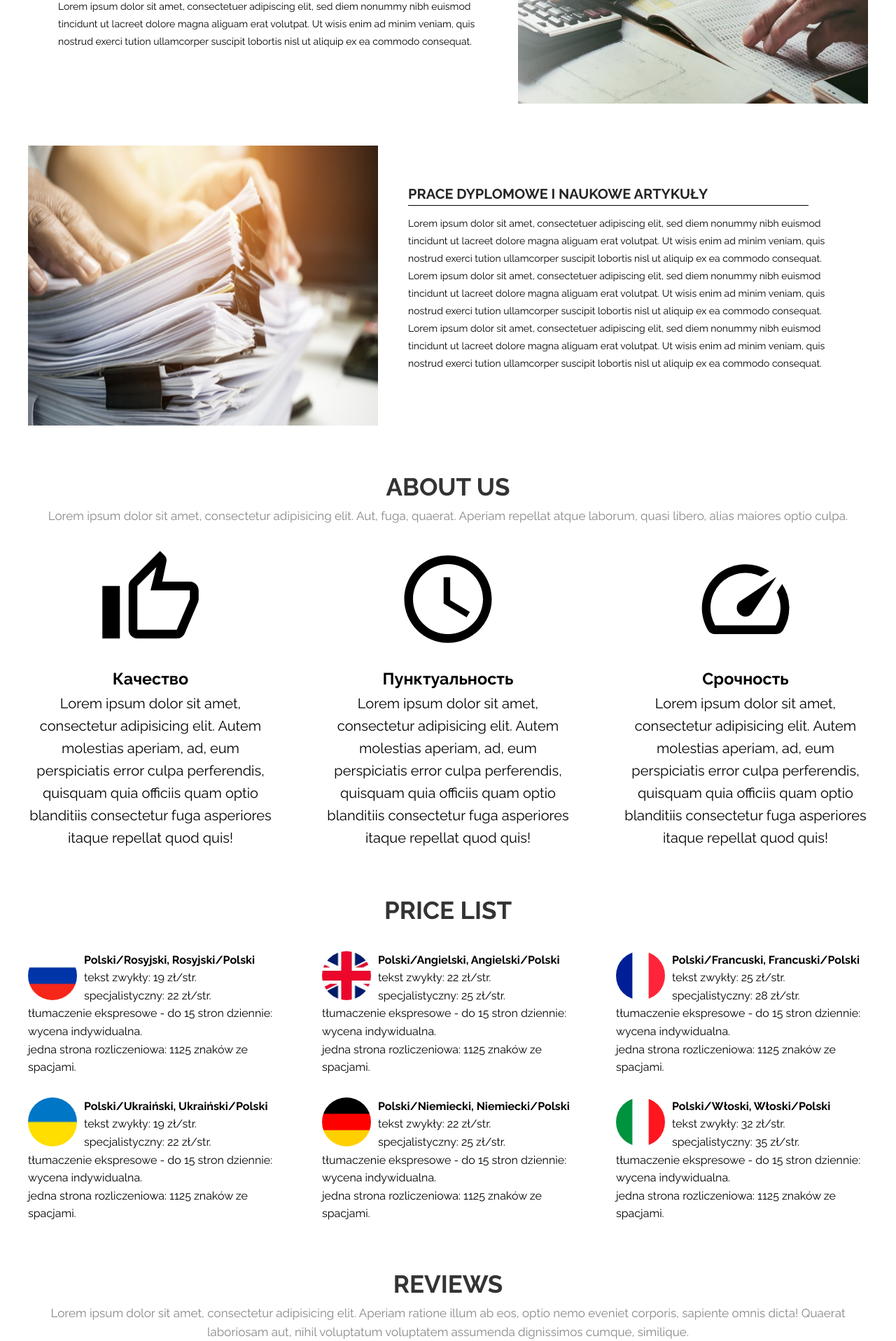
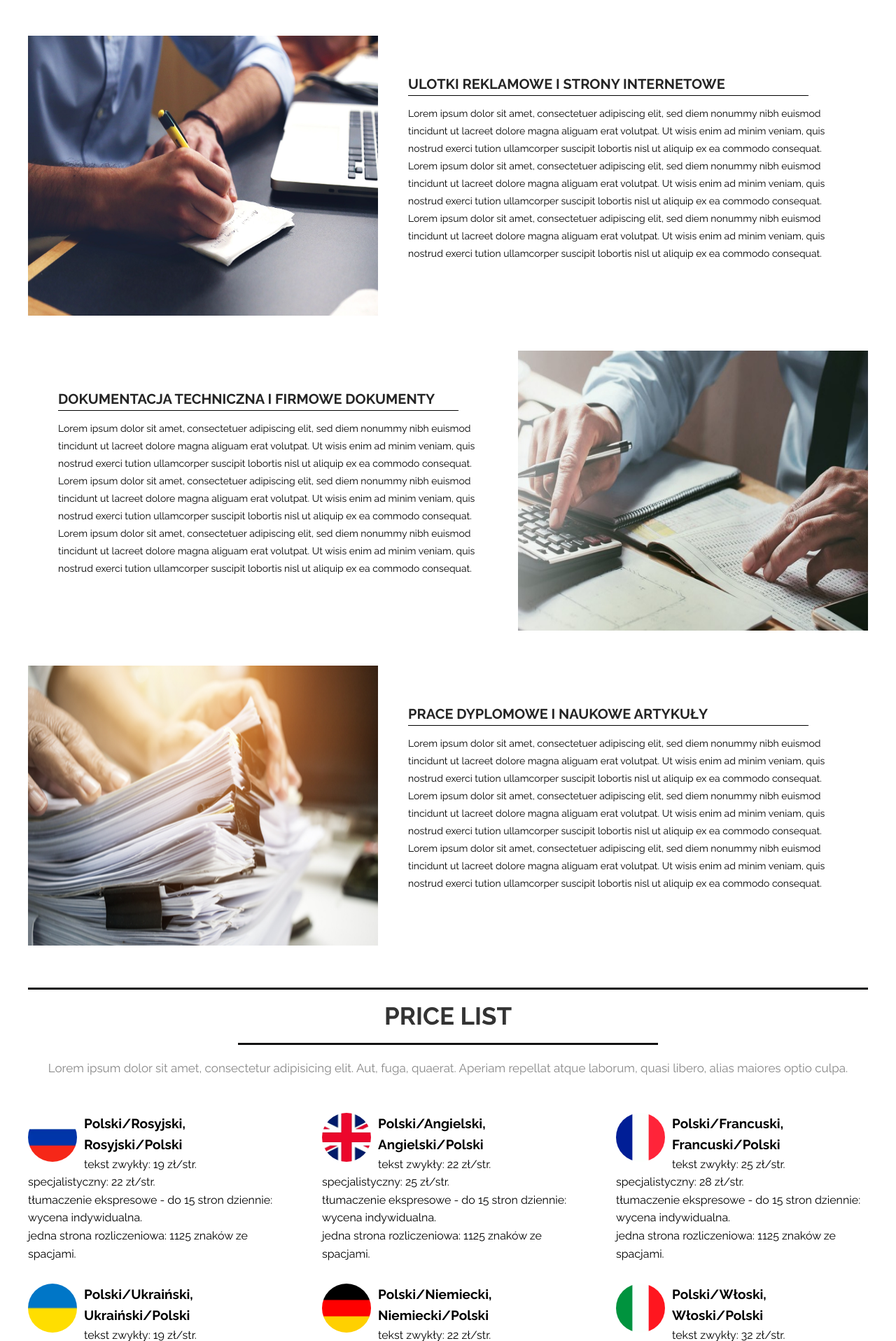
Before and after one commit to Balimbo/PanTlumacz, a PHP site: page / in a window 1280 px wide. Shown: the part 2502-4418 px from the top of the page at 70% size. Run offline with PHP 8.4, Linux system fonts and the light colour scheme.

Commit message:
еще немного адаптации :)

```diff
--- a/css/styles.css
+++ b/css/styles.css
@@ -2,7 +2,6 @@
 {
     margin:0;
     padding:0;
-    /*overflow: hidden;*/
 }
 
 body
@@ -15,7 +14,8 @@ body
 
 *,
 *:before,
-*:after {
+*:after
+{
     box-sizing: border-box;
 }
 
@@ -25,12 +25,14 @@ a
     color: #fff;
 }
 
-.hidden__elements {
+.hidden__elements
+{
     display: none; /*скрыл какие-то ссылки после футера*/
 }
 
 /*Container*/
-.container {
+.container
+{
     width: 100%;
     max-width: 1200px;
     margin: 0 auto;
@@ -46,14 +48,15 @@ header
     background-size: cover;
     position:relative;
 }
-header:after {
-  content: '';
+header:after
+{
+  content: "";
   position: absolute;
   top: 0;
   left: 0;
   right: 0;
   bottom: 0;
-  background: rgba(0,0,0,.7);
+  background: rgba(0,0,0,.6);
   z-index: 1;
 }
 
@@ -85,12 +88,89 @@ header:after {
     display:flex;
     font-size:18px;
     text-transform: uppercase;
-    margin-right: 25px;
+    margin-right: 40px;
 }
 
 .header_nav_link
 {
     margin-left: 15px;
+}
+
+.nav-toggle
+{
+    width: 30px;
+    padding: 10px 0;
+    display: none;
+
+    border: 0;
+    background: none;
+    cursor: pointer;
+
+    position: absolute;
+    top: 6%;
+    right: 5%;
+    z-index: 2;
+}
+
+.nav-toggle_item
+{
+    display: block;
+    width: 100%;
+    height: 3px;
+
+    background-color: #fff;
+
+    position: absolute;
+    top: 0;
+    right: 0;
+    bottom: 0;
+    left: 0;
+    margin: auto;
+
+    transition: background .2s linear;
+}
+
+.nav-toggle.active .nav-toggle_item
+{
+    background: none;
+}
+
+.nav-toggle_item:before,
+.nav-toggle_item:after
+{
+    content: "";
+    width: 100%;
+    height: 3px;
+
+    background-color: #fff;
+
+    position: absolute;
+    left: 0;
+    z-index: 1;
+
+    transition: transform .2s linear;
+}
+
+.nav-toggle_item:before
+{
+    top: -8px;
+}
+
+.nav-toggle_item:after
+{
+    bottom: -8px;
+}
+
+.nav-toggle.active .nav-toggle_item:before
+{
+    transform-origin: left top;
+    transform: rotate(45deg) translate3d(0px, -3px, 0)
+}
+
+.nav-toggle.active .nav-toggle_item:after
+{
+    transform-origin: left bottom;
+    transform: rotate(-45deg) translate3d(0px, 3px, 0);
 }
 
 /*Title*/
@@ -113,14 +193,23 @@ header:after {
     font-size:90px;
     font-weight: bold;
     text-shadow: 1px 1px 2px black;
-    /*text-transform: uppercase;*/
 }
 
-.header_subtext
+.header_text:after
 {
+    display: block;
+    content: "";
+    height: 3px;
+    width: 40%;
+    margin:20px auto 10px;
+    background-color: #FFFFFF;
+}
+/*.header_subtext
+{
+    margin-top:10px;
     font-size: 21px;
     color: #888;
-}
+}*/
 
 .main_button
 {
@@ -132,77 +221,112 @@ header:after {
     font-size:24px;
     font-weight: bold;
     text-transform: uppercase;
-    top:50px;
+    top:40px;
 }
 
 /*Languages*/
-.section {
+.section
+{
     color: black;
     margin-bottom: 60px;
 }
 
-.section:first-of-type {
+.section:first-of-type
+{
     margin-top: 60px;
 }
 
-.section__header {
+.section__header
+{
     text-align: center;
     margin-bottom: 20px;
 }
 
-.section__noText {
+.section__noText
+{
     text-align: center;
     margin-bottom: 0px;
 }
 
-.section__title {
+.section__title
+{
     font-size: 35px;
     font-weight: 700;
     color: #333;
     text-transform: uppercase;
 }
 
-.section__text {
+.section__title:before
+{
+    display: block;
+    content: "";
+    height: 3px;
+    width: 100%;
+    margin:0px auto 10px;
+    background-color: #121111;
+}
+
+.section__title:after
+{
+    display: block;
+    content: "";
+    height: 3px;
+    width: 50%;
+    margin:10px auto 20px;
+    background-color: #121111;
+}
+
+.section__text
+{
     font-size: 17px;
     color: #888;
+    margin-bottom: 20px;
 }
 
 
 
 /*Capability blocks*/
-.can {
+.can
+{
   width: 100%;
   display: flex;
   flex-direction: row;
   margin-top:50px;
 }
-.can__photo1 {
+.can__photo1
+{
   width: 500px;
   height: 400px;
   display: block;
 }
 
-.can__right {
+.can__right
+{
   display: flex;
   flex-direction: column;
 }
-.can__title {
+
+.can__title
+{
   color: #252525;
   font-size: 20px;
   font-weight: 700;
   text-transform: uppercase;
   display: block;
   padding: 53px 0 13px 43px;
+}
 
-}
-.can__title:after {
+.can__title:after
+{
   display: flex;
   content: "";
   height: 1px;
   width: 87%;
   background-color: rgb(0, 0, 0);
 }
-.can__text {
+
+.can__text
+{
 color: #000;
 font-size: 14px;
 font-weight: 400;
@@ -211,7 +335,6 @@ display: flex;
 flex-wrap: wrap;
 padding: 0 43px;
 }
-
 
 /*Price list*/
 .main_price_block
@@ -223,13 +346,13 @@ padding: 0 43px;
 }
 .price_block
 {
-    position:relative;
     width:30%;
     height:auto;
-    margin-top: 30px;;
+    margin-top: 30px;
 }
 .price_block_image img
 {
+    position: relative;
     float:left;
     height:70px;
     width:70px;
@@ -242,25 +365,27 @@ padding: 0 43px;
 {
     font-size:16px;
 }
+.price_block_title
+{
+    font-size: 19px;
+}
 
-@media (max-width: 1185px)
+@media (max-width: 1195px)
 {
     /*header*/
     .header_nav_link
     {
-        margin-left:10px;
+        margin-left:15px;
     }
 
     .header_nav
     {
-        font-size:15px;
+        margin-right:25px;
     }
 
     .header_logo
     {
-        font-size: 25px;
-        margin-left:15px;
-
+        margin-left:20px;
     }
 
     .header_text
@@ -285,6 +410,12 @@ padding: 0 43px;
         width: 400px;
         height: 350px;
     }
+    /*Price List*/
+    .main_price_block
+    {
+        padding: 0 0 0 20px;
+    }
+
 }
 
 @media (max-width: 1055px)
@@ -292,85 +423,106 @@ padding: 0 43px;
     /*header*/
     .header_nav_link
     {
-        margin-left:8px;
+        margin-left:10px;
     }
 
     .header_nav
     {
-        font-size:13px;
-        margin-right:15px;
+        font-size:15px;
+        margin-right:20px;
     }
 
-    .header_logo
-    {
-        font-size: 20px;
-        margin-left:20px;
-    }
 
     .header_text
     {
         font-size:80px;
     }
 
-    .main_button
-    {
-        font-size:20px;
-    }
-
     /*what we can*/
-    .section__title
-    {
-        font-size:30px;
-    }
     .section__text
     {
         font-size:14px;
     }
     .can__title
     {
-        font-size:14px;
+        font-size:15px;
         padding:20px 0 13px 43px;
     }
 
     .can__text
     {
-        font-size: 11px;
+        font-size: 13px;
     }
 
     .can__photo1
     {
-        width: 360px;
-        height: 290px;
+        width: 380px;
+        height: 310px;
     }
 }
 
 @media (max-width: 930px)
 {
     /*header*/
-    .header_nav_link
-    {
-        margin-left:5px;
-    }
 
     .header_nav
     {
         display: none;
+        /*display: block;*/
+        text-align: right;
+        width: 30%;
+        font-size:18px;
+        position: absolute;
+        top: 80%;
+        left: 70%;
+       background:none;
     }
+
+    .header_nav_link
+    {
+       display: block;
+       margin:0;
+       padding:8px 20px;
+    }
+
+    .nav-toggle
+    {
+        display: block;
+    }
+
 
     .header_text
     {
         font-size:70px;
     }
 
-    .header_logo
-    {
-        margin-left:13px;
-    }
-
     /*what we can*/
     .can__photo1
     {
         display: none;
+    }
+     .can__title
+    {
+        font-size:17px;
+    }
+    .can__text
+    {
+        font-size: 15px;
+    }
+    .can
+    {
+        margin-top:10px;
+    }
+
+     /*Price List*/
+    .main_price_block
+    {
+        padding: 0 0 0 10px;
+    }
+    .price_block
+    {
+        width:50%;
+        padding-left:20px;
     }
 
 }
@@ -380,6 +532,7 @@ padding: 0 43px;
     /*header*/
     .header_logo
     {
+        font-size:25px;
         margin-left:10px;
     }
 
@@ -390,17 +543,34 @@ padding: 0 43px;
 
     .main_button
     {
-        font-size:13px;
+        font-size:20px;
     }
+
     /*what we can*/
     .can__title
     {
-        font-size:11px;
+        font-size:15px;
+    }
+    .can__text
+    {
+        font-size:13px;
     }
 
     .section__text
     {
         font-size:15px;
+    }
+
+    /*Price List*/
+    .main_price_block
+    {
+        padding: 0 0 0 0;
+    }
+    .price_block
+    {
+        width:100%;
+        padding:0 20px 0 20px;
+        margin-top:20px;
     }
 }
 
@@ -410,6 +580,12 @@ padding: 0 43px;
     .header_text
     {
         font-size:40px;
+    }
+
+    .header_logo
+    {
+        font-size:20px;
+        margin-left:10px;
     }
 
     .main_button
@@ -447,7 +623,7 @@ padding: 0 43px;
 
     .header_logo
     {
-        font-size: 17px;
+        font-size: 20px;
     }
 
     .main_button
@@ -467,6 +643,6 @@ padding: 0 43px;
 
     .can__text
     {
-        font-size: 13px;
+        font-size: 14px;
     }
 }
--- a/index.php
+++ b/index.php
@@ -23,16 +23,13 @@
                         <a href="#">Languages</a>
                     </div>
                     <div class="header_nav_link">
-                        <a href="#">What we can?</a>
-                    </div>
-                    <div class="header_nav_link">
                         <a href="#">About us</a>
                     </div>
                     <div class="header_nav_link">
-                        <a href="#">Price list</a>
+                        <a href="#">What we can? </a>
                     </div>
                     <div class="header_nav_link">
-                        <a href="#">Application</a>
+                        <a href="#">Price list</a>
                     </div>
                     <div class="header_nav_link">
                         <a href="#">Comments</a>
@@ -40,8 +37,12 @@
                 </nav>
             </div>
 
+            <button class="nav-toggle active" type="button">
+                <span class="nav-toggle_item"></span>
+            </button>
             <div class="header_title">
                 <h1 class="header_text">Biuro Tłumaczeń</h1>
+                <!-- <div class="header_subtext">Lorem ipsum dolor sit amet, consectetur adipisicing.</div> -->
                 <a class="main_button" href="#">Make a request</a>
 
             </div>
@@ -133,90 +134,6 @@
         </div>
     </section>
 
-    <!--What we can?-->
-
-   <section class="section">
-         <div class="container">
-            <div class="section__noText">
-            <h2 class="section__title">What we can?</h2>
-                    <div class="section__text">
-                        <p>Lorem ipsum dolor sit amet, consectetur adipisicing elit. Labore architecto, cum sed. Nemo veritatis at ipsam recusandae, autem nesciunt quasi atque enim perferendis alias, mollitia vel qui, voluptatum non sunt.</p>
-                    </div>
-                </div>
-     <div class="can">
-         <img class="can__photo1" src="images/about.png" alt="">
-          <div class="can__right">
-            <div class="can__title">
-              Ulotki reklamowe i strony internetowe
-            </div>
-            <div class="can__text">
-              Lorem ipsum dolor sit amet, consectetuer adipiscing elit, sed diem nonummy nibh
-   euismod tincidunt ut lacreet dolore magna aliguam erat volutpat. Ut wisis enim
-   ad minim veniam, quis nostrud exerci tution ullamcorper suscipit lobortis nisl
-   ut aliquip ex ea commodo consequat. Lorem ipsum dolor sit amet, consectetuer adipiscing elit, sed diem nonummy nibh
-   euismod tincidunt ut lacreet dolore magna aliguam erat volutpat. Ut wisis enim
-   ad minim veniam, quis nostrud exerci tution ullamcorper suscipit lobortis nisl
-   ut aliquip ex ea commodo consequat. Lorem ipsum dolor sit amet, consectetuer adipiscing elit, sed diem nonummy nibh
-   euismod tincidunt ut lacreet dolore magna aliguam erat volutpat. Ut wisis enim
-   ad minim veniam, quis nostrud exerci tution ullamcorper suscipit lobortis nisl
-   ut aliquip ex ea commodo consequat.
-            </div>
-          </div>
-     </div>
- </div>
-    </section>
-
-     <section class="section">
-         <div class="container">
-     <div class="can">
-
-          <div class="can__right">
-            <div class="can__title">
-              Dokumentacja techniczna i firmowe dokumenty
-            </div>
-            <div class="can__text">
-              Lorem ipsum dolor sit amet, consectetuer adipiscing elit, sed diem nonummy nibh
-   euismod tincidunt ut lacreet dolore magna aliguam erat volutpat. Ut wisis enim
-   ad minim veniam, quis nostrud exerci tution ullamcorper suscipit lobortis nisl
-   ut aliquip ex ea commodo consequat. Lorem ipsum dolor sit amet, consectetuer adipiscing elit, sed diem nonummy nibh
-   euismod tincidunt ut lacreet dolore magna aliguam erat volutpat. Ut wisis enim
-   ad minim veniam, quis nostrud exerci tution ullamcorper suscipit lobortis nisl
-   ut aliquip ex ea commodo consequat. Lorem ipsum dolor sit amet, consectetuer adipiscing elit, sed diem nonummy nibh
-   euismod tincidunt ut lacreet dolore magna aliguam erat volutpat. Ut wisis enim
-   ad minim veniam, quis nostrud exerci tution ullamcorper suscipit lobortis nisl
-   ut aliquip ex ea commodo consequat.
-            </div>
-          </div>
-           <img class="can__photo1" src="images/can2.jpg" alt="">
-     </div>
- </div>
-    </section>
-
-     <section class="section">
-         <div class="container">
-     <div class="can">
-         <img class="can__photo1" src="images/can3.png" alt="">
-          <div class="can__right">
-            <div class="can__title">
-              Prace dyplomowe i naukowe artykuły
-            </div>
-            <div class="can__text">
-              Lorem ipsum dolor sit amet, consectetuer adipiscing elit, sed diem nonummy nibh
-   euismod tincidunt ut lacreet dolore magna aliguam erat volutpat. Ut wisis enim
-   ad minim veniam, quis nostrud exerci tution ullamcorper suscipit lobortis nisl
-   ut aliquip ex ea commodo consequat. Lorem ipsum dolor sit amet, consectetuer adipiscing elit, sed diem nonummy nibh
-   euismod tincidunt ut lacreet dolore magna aliguam erat volutpat. Ut wisis enim
-   ad minim veniam, quis nostrud exerci tution ullamcorper suscipit lobortis nisl
-   ut aliquip ex ea commodo consequat. Lorem ipsum dolor sit amet, consectetuer adipiscing elit, sed diem nonummy nibh
-   euismod tincidunt ut lacreet dolore magna aliguam erat volutpat. Ut wisis enim
-   ad minim veniam, quis nostrud exerci tution ullamcorper suscipit lobortis nisl
-   ut aliquip ex ea commodo consequat.
-            </div>
-          </div>
-     </div>
- </div>
-    </section>
-
 <!-- About us -->
 
 <section class="section">
@@ -278,6 +195,86 @@
         </div>
 </section>
 
+    <!--What we can?-->
+
+    <section class="section">
+         <div class="container">
+            <div class="section__noText">
+            <h2 class="section__title">What we can?</h2>
+                    <div class="section__text">
+                        <p>Lorem ipsum dolor sit amet, consectetur adipisicing elit. Labore architecto, cum sed. Nemo veritatis at ipsam recusandae, autem nesciunt quasi atque enim perferendis alias, mollitia vel qui, voluptatum non sunt.</p>
+                    </div>
+                </div>
+     <div class="can">
+         <img class="can__photo1" src="images/about.png" alt="">
+          <div class="can__right">
+            <div class="can__title">
+              Ulotki reklamowe i strony internetowe
+            </div>
+            <div class="can__text">
+              Lorem ipsum dolor sit amet, consectetuer adipiscing elit, sed diem nonummy nibh
+   euismod tincidunt ut lacreet dolore magna aliguam erat volutpat. Ut wisis enim
+   ad minim veniam, quis nostrud exerci tution ullamcorper suscipit lobortis nisl
+   ut aliquip ex ea commodo consequat. Lorem ipsum dolor sit amet, consectetuer adipiscing elit, sed diem nonummy nibh
+   euismod tincidunt ut lacreet dolore magna aliguam erat volutpat. Ut wisis enim
+   ad minim veniam, quis nostrud exerci tution ullamcorper suscipit lobortis nisl
+   ut aliquip ex ea commodo consequat. Lorem ipsum dolor sit amet, consectetuer adipiscing elit, sed diem nonummy nibh
+   euismod tincidunt ut lacreet dolore magna aliguam erat volutpat. Ut wisis enim
+   ad minim veniam, quis nostrud exerci tution ullamcorper suscipit lobortis nisl
+   ut aliquip ex ea commodo consequat.
+            </div>
+          </div>
+     </div>
+
+
+
+
+     <div class="can">
+
+          <div class="can__right">
+            <div class="can__title">
+              Dokumentacja techniczna i firmowe dokumenty
+            </div>
+            <div class="can__text">
+              Lorem ipsum dolor sit amet, consectetuer adipiscing elit, sed diem nonummy nibh
+   euismod tincidunt ut lacreet dolore magna aliguam erat volutpat. Ut wisis enim
+   ad minim veniam, quis nostrud exerci tution ullamcorper suscipit lobortis nisl
+   ut aliquip ex ea commodo consequat. Lorem ipsum dolor sit amet, consectetuer adipiscing elit, sed diem nonummy nibh
+   euismod tincidunt ut lacreet dolore magna aliguam erat volutpat. Ut wisis enim
+   ad minim veniam, quis nostrud exerci tution ullamcorper suscipit lobortis nisl
+   ut aliquip ex ea commodo consequat. Lorem ipsum dolor sit amet, consectetuer adipiscing elit, sed diem nonummy nibh
+   euismod tincidunt ut lacreet dolore magna aliguam erat volutpat. Ut wisis enim
+   ad minim veniam, quis nostrud exerci tution ullamcorper suscipit lobortis nisl
+   ut aliquip ex ea commodo consequat.
+            </div>
+          </div>
+           <img class="can__photo1" src="images/can2.jpg" alt="">
+     </div>
+
+     <div class="can">
+         <img class="can__photo1" src="images/can3.png" alt="">
+          <div class="can__right">
+            <div class="can__title">
+              Prace dyplomowe i naukowe artykuły
+            </div>
+            <div class="can__text">
+              Lorem ipsum dolor sit amet, consectetuer adipiscing elit, sed diem nonummy nibh
+   euismod tincidunt ut lacreet dolore magna aliguam erat volutpat. Ut wisis enim
+   ad minim veniam, quis nostrud exerci tution ullamcorper suscipit lobortis nisl
+   ut aliquip ex ea commodo consequat. Lorem ipsum dolor sit amet, consectetuer adipiscing elit, sed diem nonummy nibh
+   euismod tincidunt ut lacreet dolore magna aliguam erat volutpat. Ut wisis enim
+   ad minim veniam, quis nostrud exerci tution ullamcorper suscipit lobortis nisl
+   ut aliquip ex ea commodo consequat. Lorem ipsum dolor sit amet, consectetuer adipiscing elit, sed diem nonummy nibh
+   euismod tincidunt ut lacreet dolore magna aliguam erat volutpat. Ut wisis enim
+   ad minim veniam, quis nostrud exerci tution ullamcorper suscipit lobortis nisl
+   ut aliquip ex ea commodo consequat.
+            </div>
+          </div>
+     </div>
+ </div>
+    </section>
+
+
 <!-- Price list -->
 
 <section class="section">
@@ -285,6 +282,9 @@
 
             <div class="section__noText">
                 <h2 class="section__title">Price List</h2>
+                <div class="section__text">
+                    <p>Lorem ipsum dolor sit amet, consectetur adipisicing elit. Aut, fuga, quaerat. Aperiam repellat atque laborum, quasi libero, alias maiores optio culpa.</p>
+                </div>
             </div>
 
             <div class="main_price_block">
@@ -295,15 +295,19 @@
                         </a>
                     </div>
 
+                     <div class="price_block_main_text">
+                        <div class="price_block_title">
+                            <h4>
+                                Polski/Rosyjski,<br> Rosyjski/Polski
+                            </h4>
+                        </div>
                         <div class="price_block_text">
-                        <h4>
-                            Polski/Rosyjski, Rosyjski/Polski
-                        </h4>
                             <p> tekst zwykły: 19 zł/str.<br>
                                 specjalistyczny: 22 zł/str. <br>
                                 tłumaczenie ekspresowe - do 15 stron dziennie: wycena indywidualna.<br>
                                 jedna strona rozliczeniowa:  1125 znaków ze spacjami.
                             </p>
+                        </div>
                     </div>
                 </div>
 
@@ -314,15 +318,19 @@
                         </a>
                     </div>
 
+                    <div class="price_block_main_text">
+                        <div class="price_block_title">
+                            <h4>
+                                Polski/Angielski,<br> Angielski/Polski
+                            </h4>
+                        </div>
                         <div class="price_block_text">
-                        <h4>
-                            Polski/Angielski, Angielski/Polski
-                        </h4>
                         <p> tekst zwykły: 22 zł/str.<br>
                             specjalistyczny: 25 zł/str. <br>
                             tłumaczenie ekspresowe - do 15 stron dziennie: wycena indywidualna.<br>
                             jedna strona rozliczeniowa:  1125 znaków ze spacjami.
                         </p>
+                        </div>
                     </div>
                 </div>
 
@@ -333,15 +341,19 @@
                         </a>
                     </div>
 
+                    <div class="price_block_main_text">
+                        <div class="price_block_title">
+                            <h4>
+                                Polski/Francuski,<br> Francuski/Polski
+                            </h4>
+                        </div>
                         <div class="price_block_text">
-                        <h4>
-                            Polski/Francuski, Francuski/Polski
-                        </h4>
                             <p> tekst zwykły: 25 zł/str.<br>
                                 specjalistyczny: 28 zł/str. <br>
                             tłumaczenie ekspresowe - do 15 stron dziennie: wycena indywidualna.<br>
                             jedna strona rozliczeniowa:  1125 znaków ze spacjami.
                              </p>
+                         </div>
                     </div>
                 </div>
 
@@ -352,15 +364,19 @@
                         </a>
                     </div>
 
+                     <div class="price_block_main_text">
+                        <div class="price_block_title">
+                            <h4>
+                                Polski/Ukraiński,<br> Ukraiński/Polski
+                            </h4>
+                        </div>
                         <div class="price_block_text">
-                        <h4>
-                            Polski/Ukraiński, Ukraiński/Polski
-                        </h4>
                             <p> tekst zwykły: 19 zł/str.<br>
                                 specjalistyczny: 22 zł/str. <br>
                                 tłumaczenie ekspresowe - do 15 stron dziennie: wycena indywidualna.<br>
                                 jedna strona rozliczeniowa:  1125 znaków ze spacjami.
                             </p>
+                        </div>
                     </div>
                 </div>
 
@@ -371,15 +387,19 @@
                         </a>
                     </div>
 
+                     <div class="price_block_main_text">
+                        <div class="price_block_title">
+                            <h4>
+                                Polski/Niemiecki,<br> Niemiecki/Polski
+                            </h4>
+                        </div>
                         <div class="price_block_text">
-                        <h4>
-                            Polski/Niemiecki, Niemiecki/Polski
-                        </h4>
                             <p> tekst zwykły: 22 zł/str.<br>
                                 specjalistyczny: 25 zł/str. <br>
                                 tłumaczenie ekspresowe - do 15 stron dziennie: wycena indywidualna.<br>
                                 jedna strona rozliczeniowa:  1125 znaków ze spacjami.
                             </p>
+                        </div>
                     </div>
                 </div>
 
@@ -390,15 +410,19 @@
                         </a>
                     </div>
 
+                  <div class="price_block_main_text">
+                        <div class="price_block_title">
+                            <h4>
+                                Polski/Włoski, <br>Włoski/Polski
+                            </h4>
+                        </div>
                          <div class="price_block_text">
-                        <h4>
-                            Polski/Włoski, Włoski/Polski
-                        </h4>
                             <p> tekst zwykły: 32 zł/str.<br>
                                 specjalistyczny: 35 zł/str. <br>
                                 tłumaczenie ekspresowe - do 15 stron dziennie: wycena indywidualna.<br>
                                 jedna strona rozliczeniowa:  1125 znaków ze spacjami.
                             </p>
+                        </div>
                     </div>
                 </div>
 
```
Lines whose indentation alone changed are shown as unchanged.
